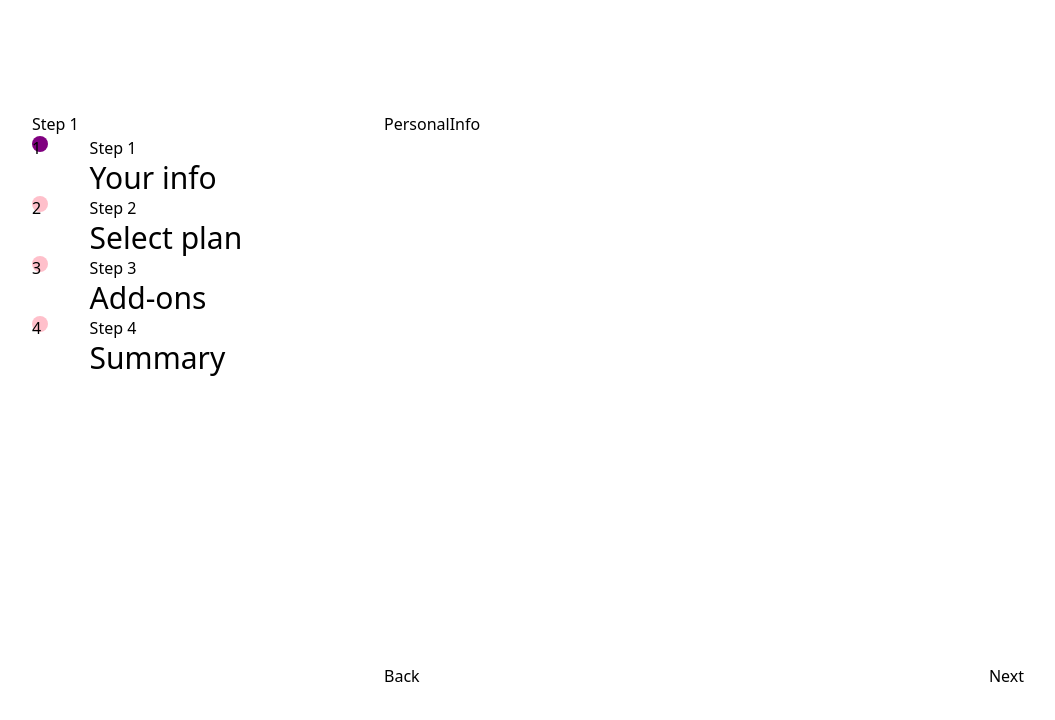
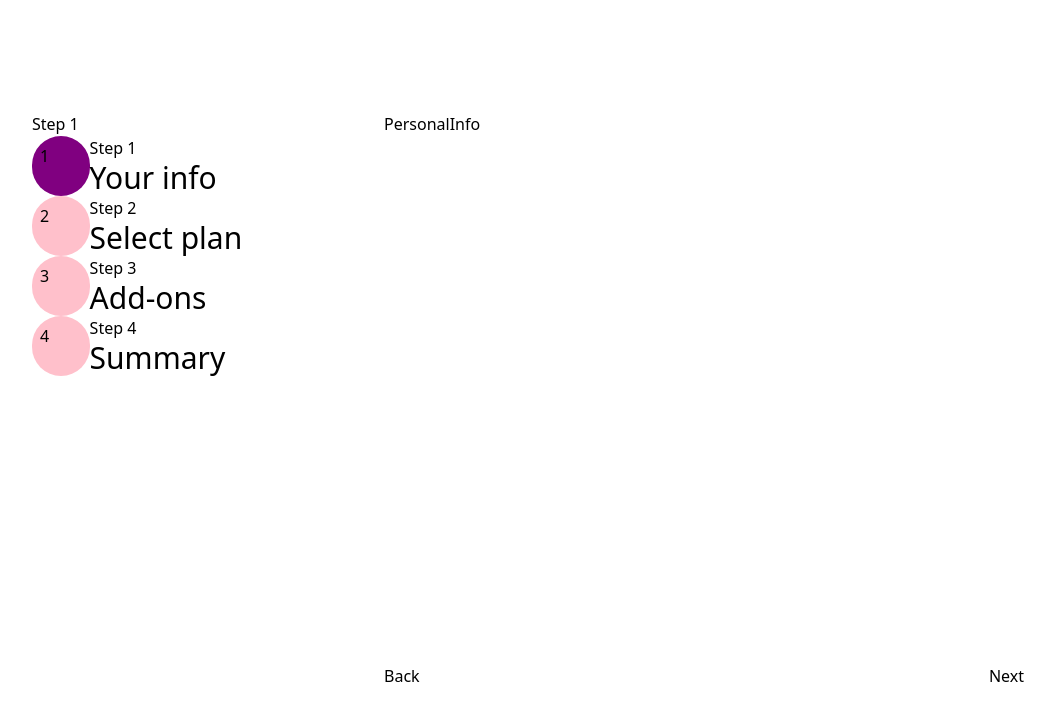
Before and after one commit to itksweb/multi-step-form-react, a React (Vite) app: page / in a window 1280 px wide. Shown: the top 720 px of the page, without its empty margins (112-1167 px from the left). Built offline with nearby package versions, Linux system fonts and the light colour scheme.

Commit message:
Still working on sidebar

```diff
--- a/src/components/Sidebar.jsx
+++ b/src/components/Sidebar.jsx
@@ -9,7 +9,7 @@ const Step = ({item, step}) => {
 
   return (
     <div className="grid grid-cols-5">
-      <div className={`col-span-1 size-4 rounded-full ${step === item[1] ? "bg-[purple]":"bg-[pink]"}`}>
+      <div className={`col-span-1 p-2 rounded-full ${step === item[1] ? "bg-[purple]":"bg-[pink]"}`}>
         {item[1]}
       </div>
       <div className="col-span-4">
```
